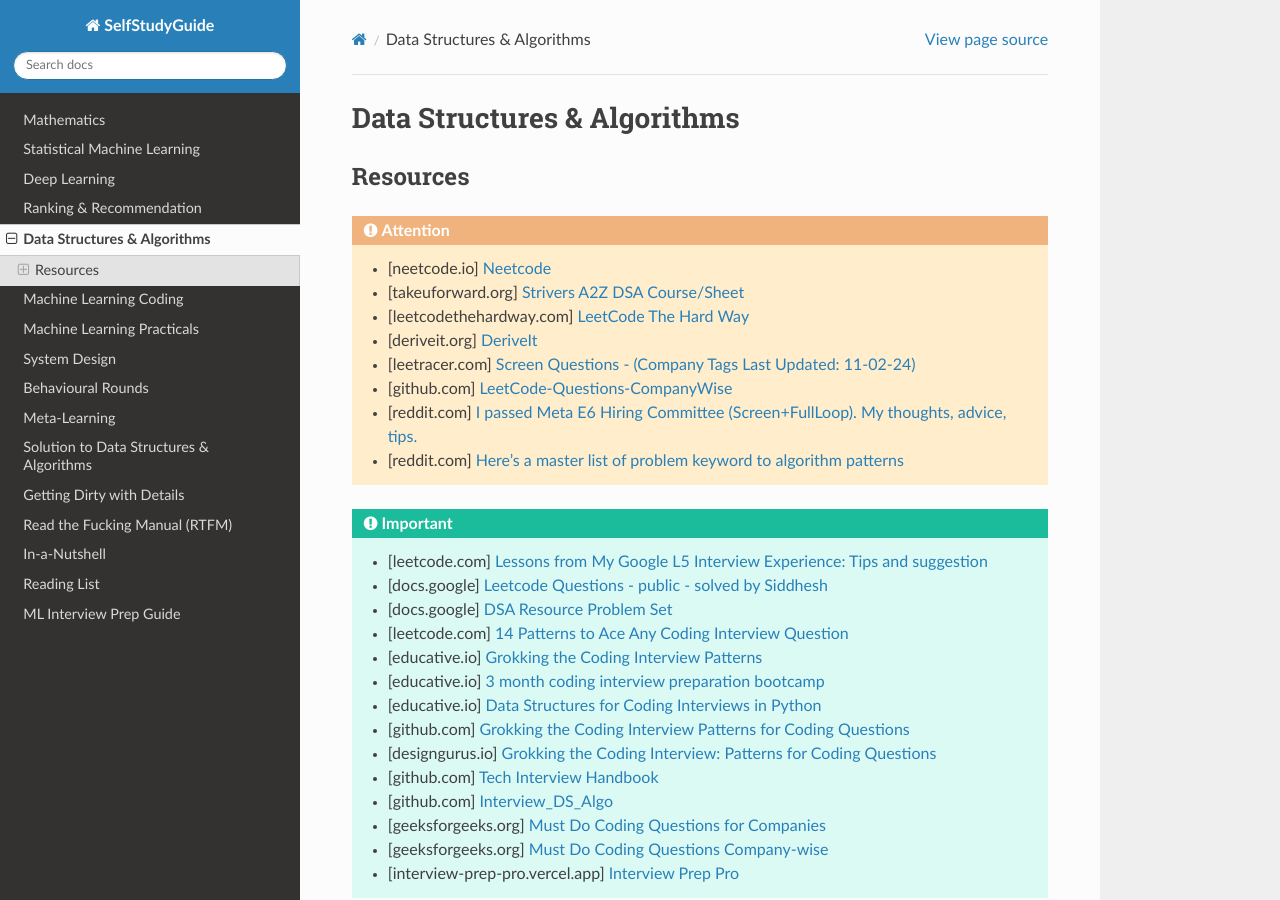
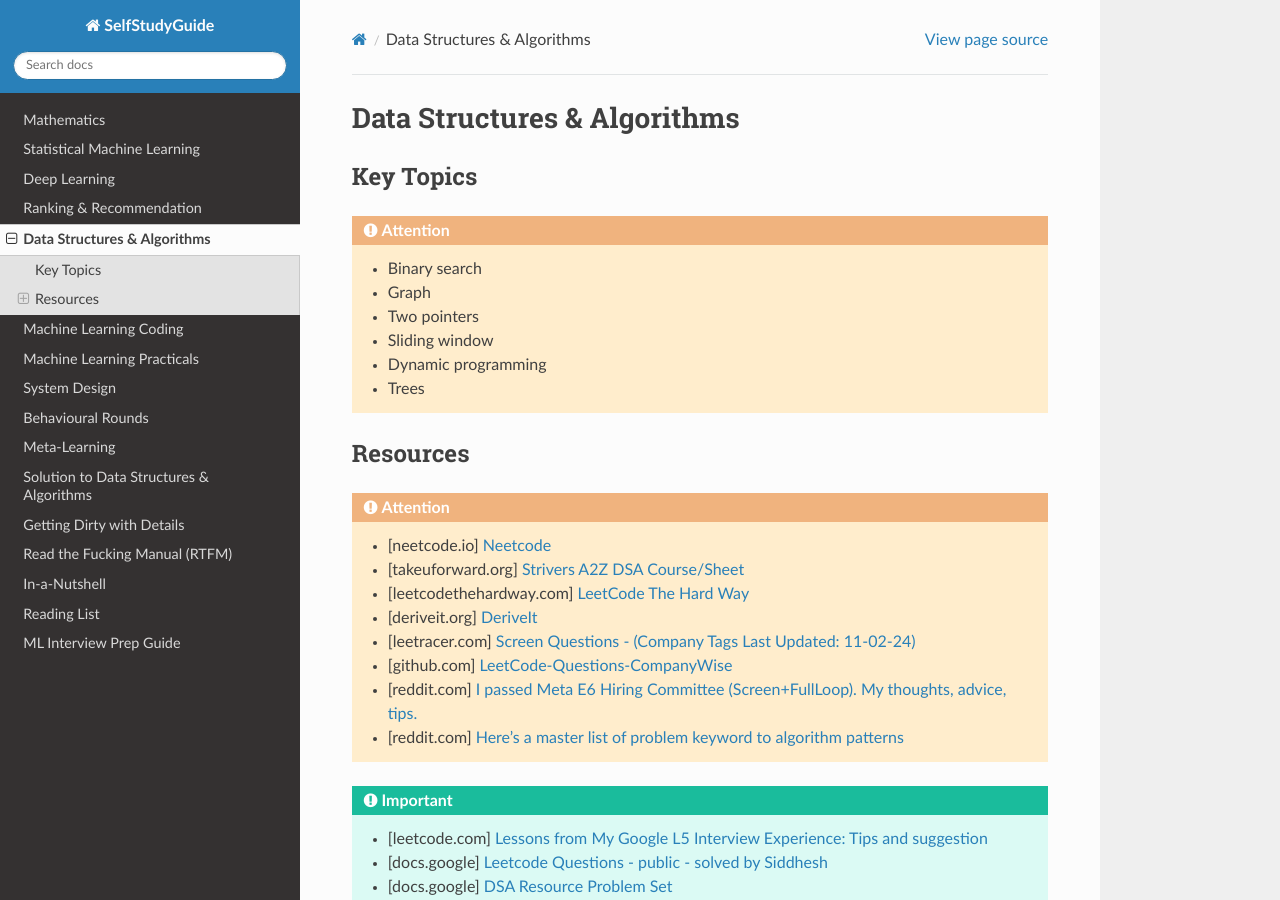
Before and after one commit to uselesstechjunks/leetcode, a Sphinx documentation site: the page built from docs/source/dsalgo.rst, in a window 1280 px wide and 900 px high. Built offline with Sphinx 7.4.7 and the Read the Docs theme 3.1.0, drawn with Linux system fonts in a browser that asks for light colours.

Commit message:
Update dsalgo.rst (#401)

```diff
--- a/docs/source/dsalgo.rst
+++ b/docs/source/dsalgo.rst
@@ -1,6 +1,17 @@
 #################################################################################
 Data Structures & Algorithms
 #################################################################################
+*********************************************************************************
+Key Topics
+*********************************************************************************
+.. attention::
+
+	* Binary search
+	* Graph
+	* Two pointers
+	* Sliding window
+	* Dynamic programming
+	* Trees
 *********************************************************************************
 Resources
 *********************************************************************************
```
